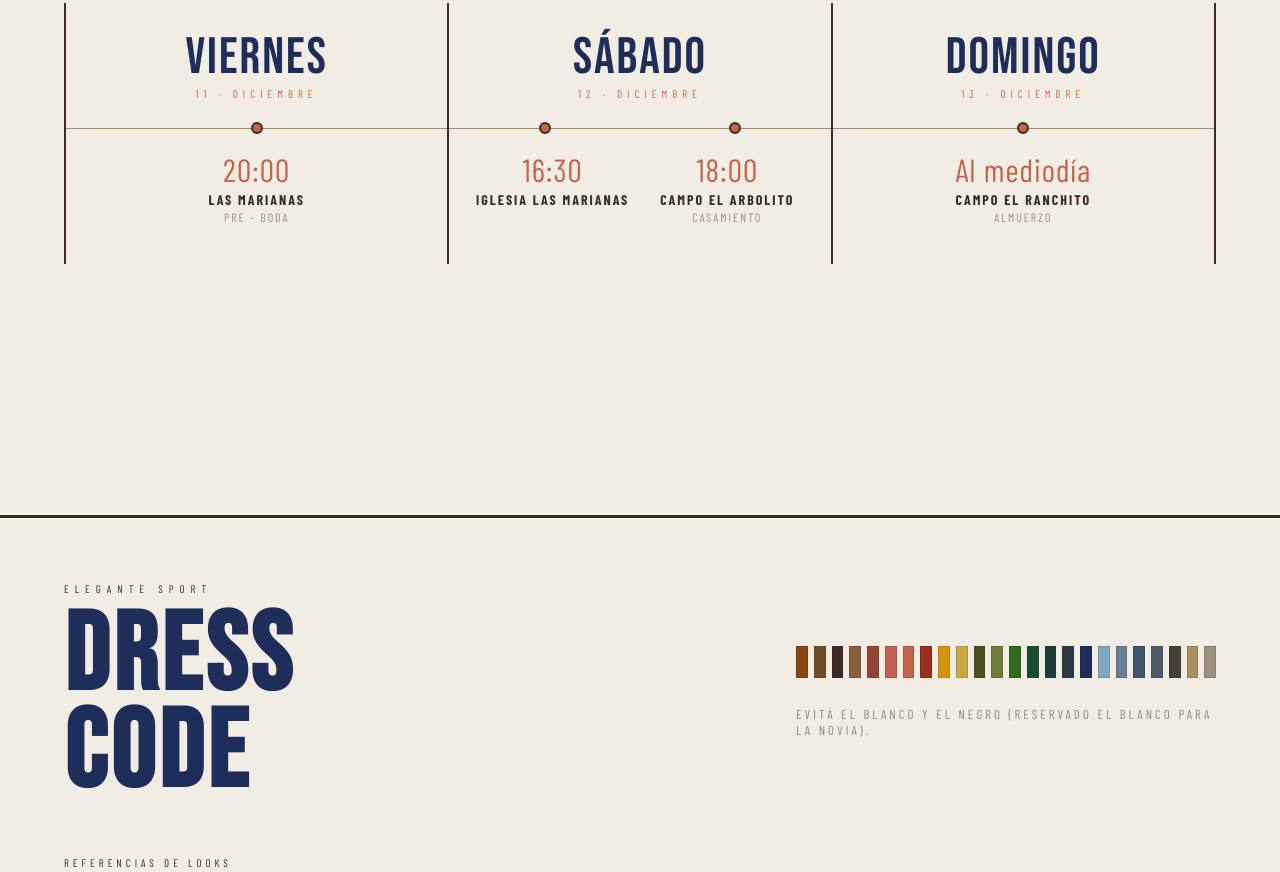
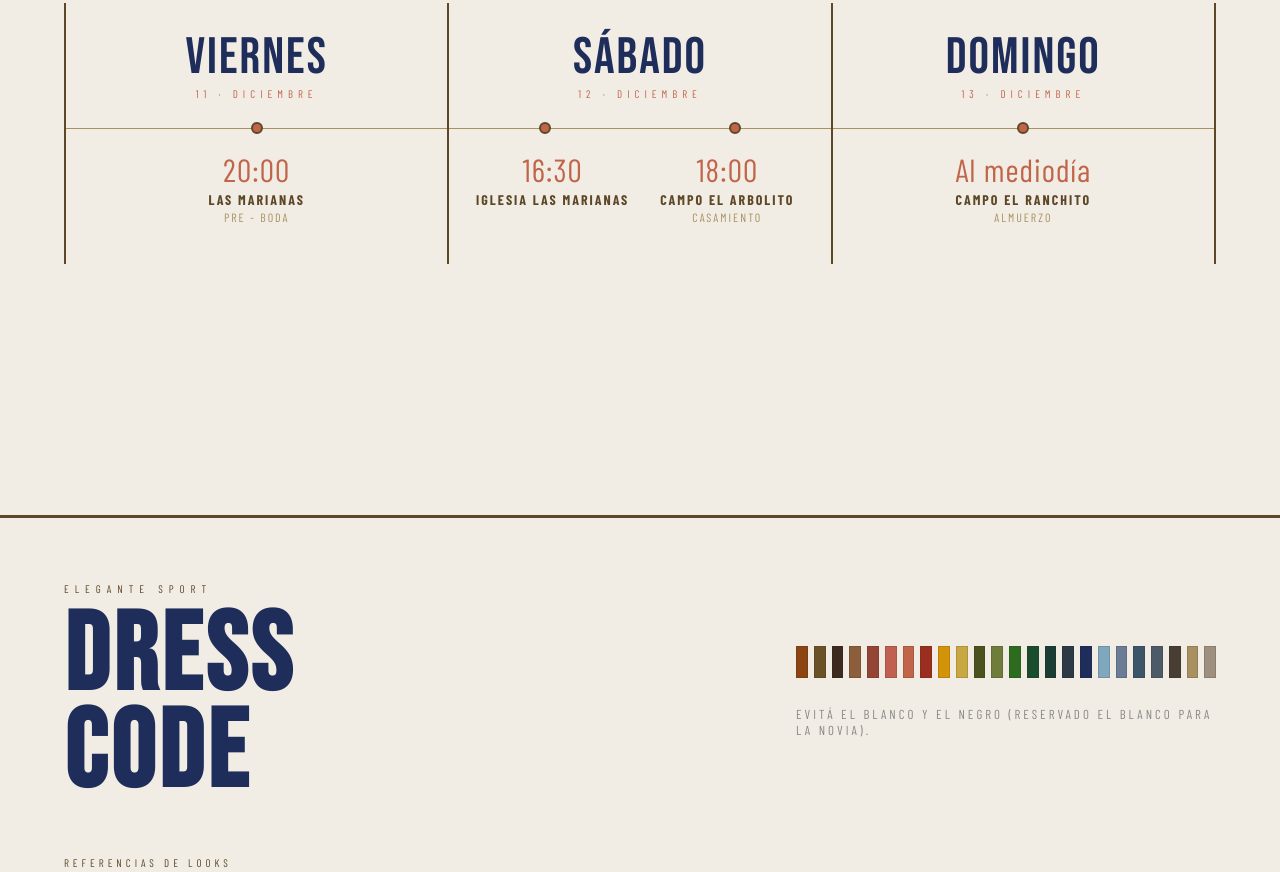
Before and after one commit to manuachinelli-2026/landing12, a plain HTML site: page index.html in a window 1280 px wide. Shown: the part 1029-1901 px from the top of the page. Drawn offline with nearby package versions, Linux system fonts and the light colour scheme; a web font is replaced by a local one.

Commit message:
Change --black to Raw Umber #5C4827, explicit earthy colors for timeline and nav texts

```diff
--- a/index.html
+++ b/index.html
@@ -15,7 +15,7 @@
 
     :root {
       --cream:      #F2EDE4;
-      --black:      #3D2B1F;
+      --black:      #5C4827;
       --title:      #1E2D5A;
       --terracotta: #C1654A;
       --mustard:    #D4940A;
@@ -568,6 +568,7 @@
       letter-spacing: 2px;
       text-transform: uppercase;
       margin-top: 6px;
+      color: #5C4827;
     }
 
     .htl-detail {
@@ -575,8 +576,8 @@
       font-size: 12px;
       letter-spacing: 2px;
       text-transform: uppercase;
-      opacity: 0.5;
       margin-top: 2px;
+      color: #A89060;
     }
 
     .event-detail {
```
